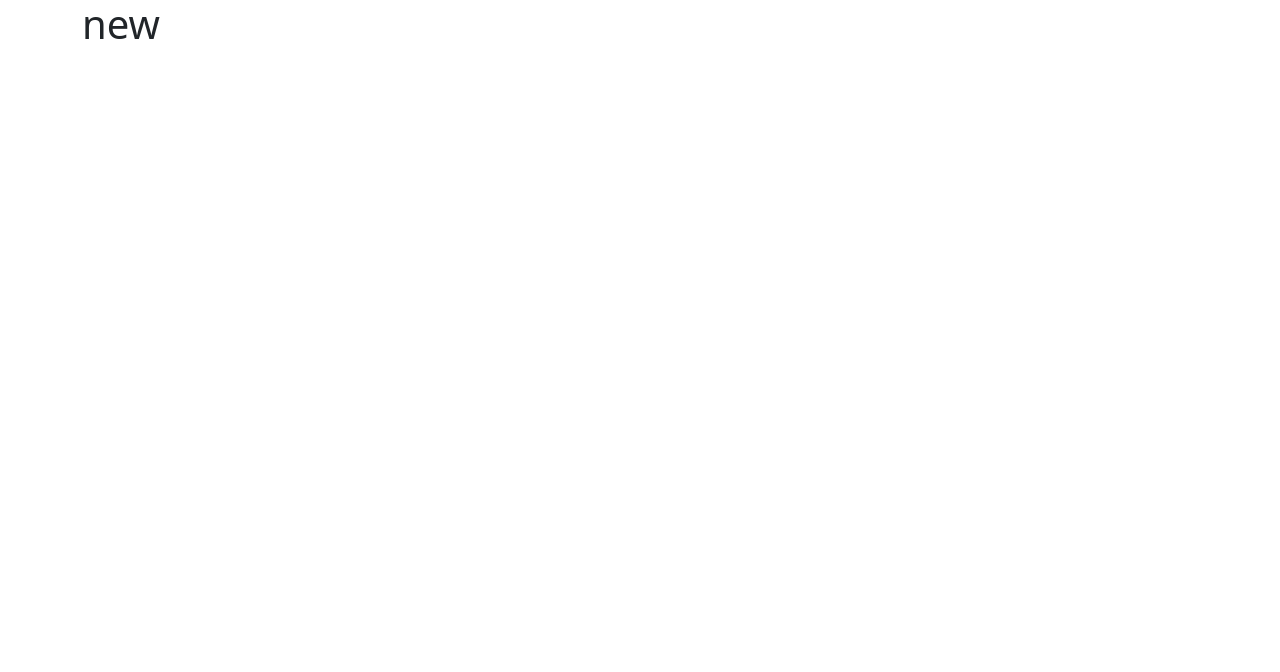
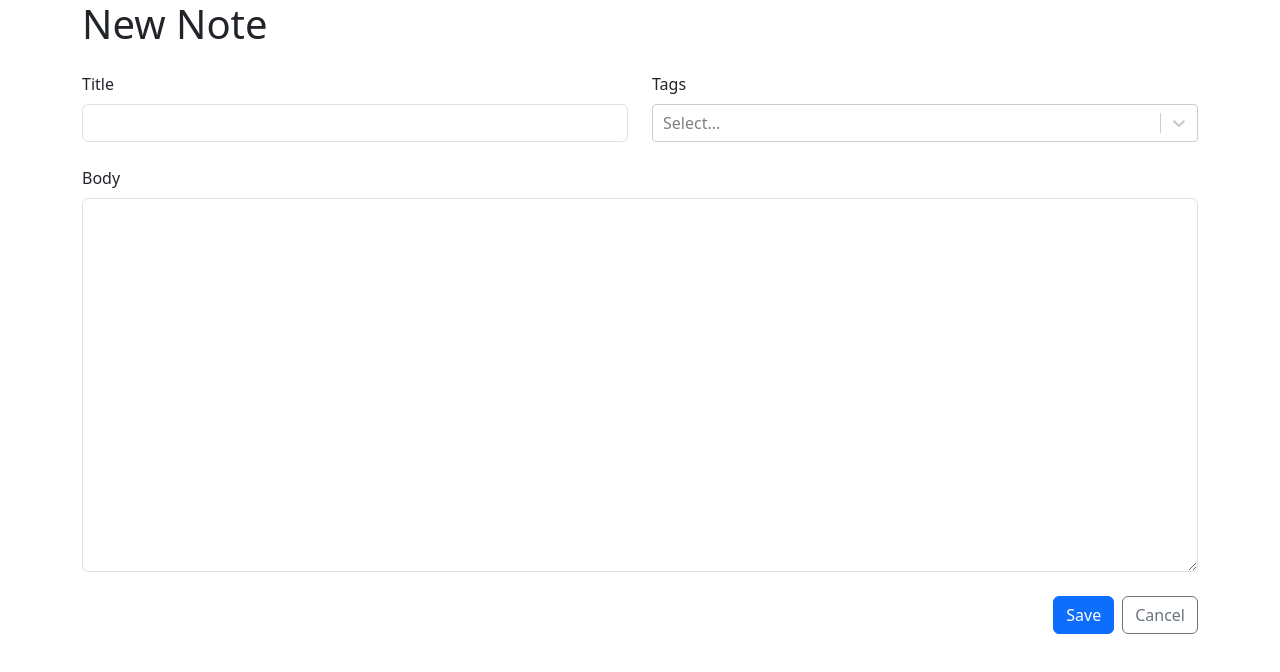
Before and after one commit to OriChaiMatan/Note-Taking-App, a React (Vite) app: page /new in a window 1280 px wide. Shown: the top 672 px of the page. Built offline with nearby package versions, Linux system fonts and the light colour scheme.

Commit message:
New Note design

```diff
--- a/package.json
+++ b/package.json
@@ -14,7 +14,8 @@
     "react": "^18.3.1",
     "react-bootstrap": "^2.10.4",
     "react-dom": "^18.3.1",
-    "react-router-dom": "^6.25.1"
+    "react-router-dom": "^6.25.1",
+    "react-select": "^5.8.0"
   },
   "devDependencies": {
     "@types/react": "^18.3.3",
--- a/src/App.tsx
+++ b/src/App.tsx
@@ -1,13 +1,15 @@
 import "bootstrap/dist/css/bootstrap.min.css"
 import { Container } from "react-bootstrap"
 import { Routes, Route, Navigate } from "react-router-dom"
+
+import { NewNote } from "./cmps/NewNote"
 
 function App() {
   return (
     <Container>
       <Routes>
         <Route path="/" element={<h1>home</h1>} />
-        <Route path="/new" element={<h1>new</h1>} />
+        <Route path="/new" element={<NewNote/>} />
         <Route path="/:id" element={<h1>show</h1>} />
         <Route path="/:id/edit" element={<h1>edit</h1>} />
         <Route path="*" element={<Navigate to="/" />} />
--- /dev/null
+++ b/src/cmps/NewNote.tsx
@@ -0,0 +1,10 @@
+import { NoteForm } from "./NoteForm"
+
+export function NewNote(){
+    return (
+        <>
+        <h1 className="mb-4">New Note</h1>
+        <NoteForm />
+        </>
+    )
+}
--- /dev/null
+++ b/src/cmps/NoteForm.tsx
@@ -0,0 +1,36 @@
+import { Button, Col, Form, Row, Stack } from "react-bootstrap"
+import { Link } from "react-router-dom"
+import CreatableReactSelect from "react-select/creatable"
+
+export function NoteForm() {
+    return (
+        <Form>
+            <Stack gap={4}>
+                <Row>
+                    <Col>
+                        <Form.Group controlId="title">
+                            <Form.Label>Title</Form.Label>
+                            <Form.Control required />
+                        </Form.Group>
+                    </Col>
+                    <Col>
+                        <Form.Group controlId="tags">
+                            <Form.Label>Tags</Form.Label>
+                            <CreatableReactSelect isMulti />
+                        </Form.Group>
+                    </Col>
+                </Row>
+                <Form.Group controlId="markdown">
+                    <Form.Label>Body</Form.Label>
+                    <Form.Control required as="textarea" rows={15} />
+                </Form.Group>
+                <Stack direction="horizontal" gap={2} className="justify-content-end">
+                    <Button type="submit" variant="primary">Save</Button>
+                    <Link to="..">
+                        <Button type="button" variant="outline-secondary">Cancel</Button>
+                    </Link>
+                </Stack>
+            </Stack>
+        </Form>
+    )
+}
```
Also changed, not shown: 1 other file (tests, documents, lock files or other folders).
